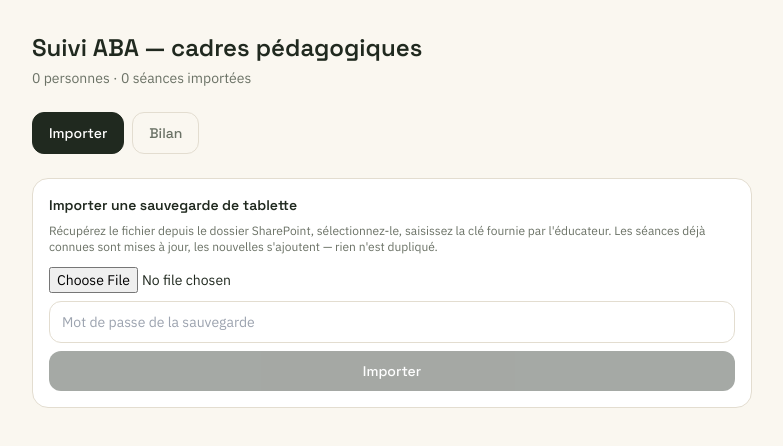
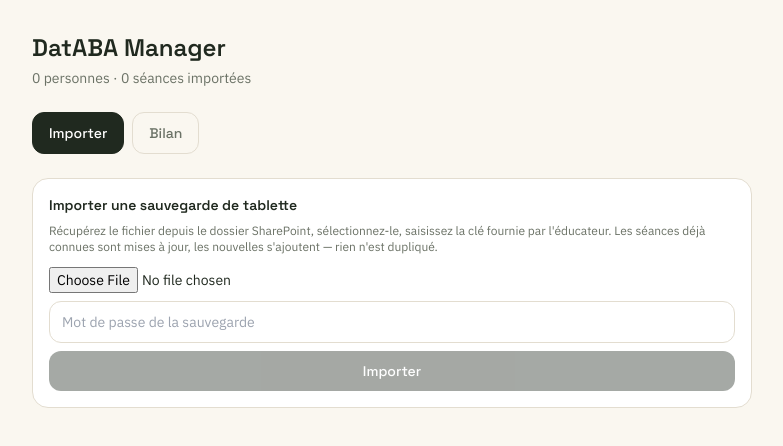
Before and after one commit to 8smvvj4wzy-sketch/DatABA-Manager, a React (Vite) app: page / in a window 1280 px wide. Shown: the top 446 px of the page, without its empty margins (248-1031 px from the left). Built offline with nearby package versions, Linux system fonts and the light colour scheme.

Commit message:
Add files via upload

```diff
--- a/src/App.jsx
+++ b/src/App.jsx
@@ -417,7 +417,7 @@
   return (
     <div className="min-h-screen" style={{ background: PAPER, color: INK, fontFamily: F_BODY }}>
       <div className="max-w-3xl mx-auto px-6 py-8">
-        <h1 className="text-2xl font-semibold mb-1" style={{ fontFamily: F_DISPLAY }}>Suivi ABA — cadres pédagogiques</h1>
+        <h1 className="text-2xl font-semibold mb-1" style={{ fontFamily: F_DISPLAY }}>DatABA Manager</h1>
         <p className="text-sm mb-6" style={{ color: INK_SOFT }}>
           {donnees.personnes.length} personne{donnees.personnes.length !== 1 ? 's' : ''} · {donnees.seances.length} séance{donnees.seances.length !== 1 ? 's' : ''} importée{donnees.seances.length !== 1 ? 's' : ''}
         </p>
```
